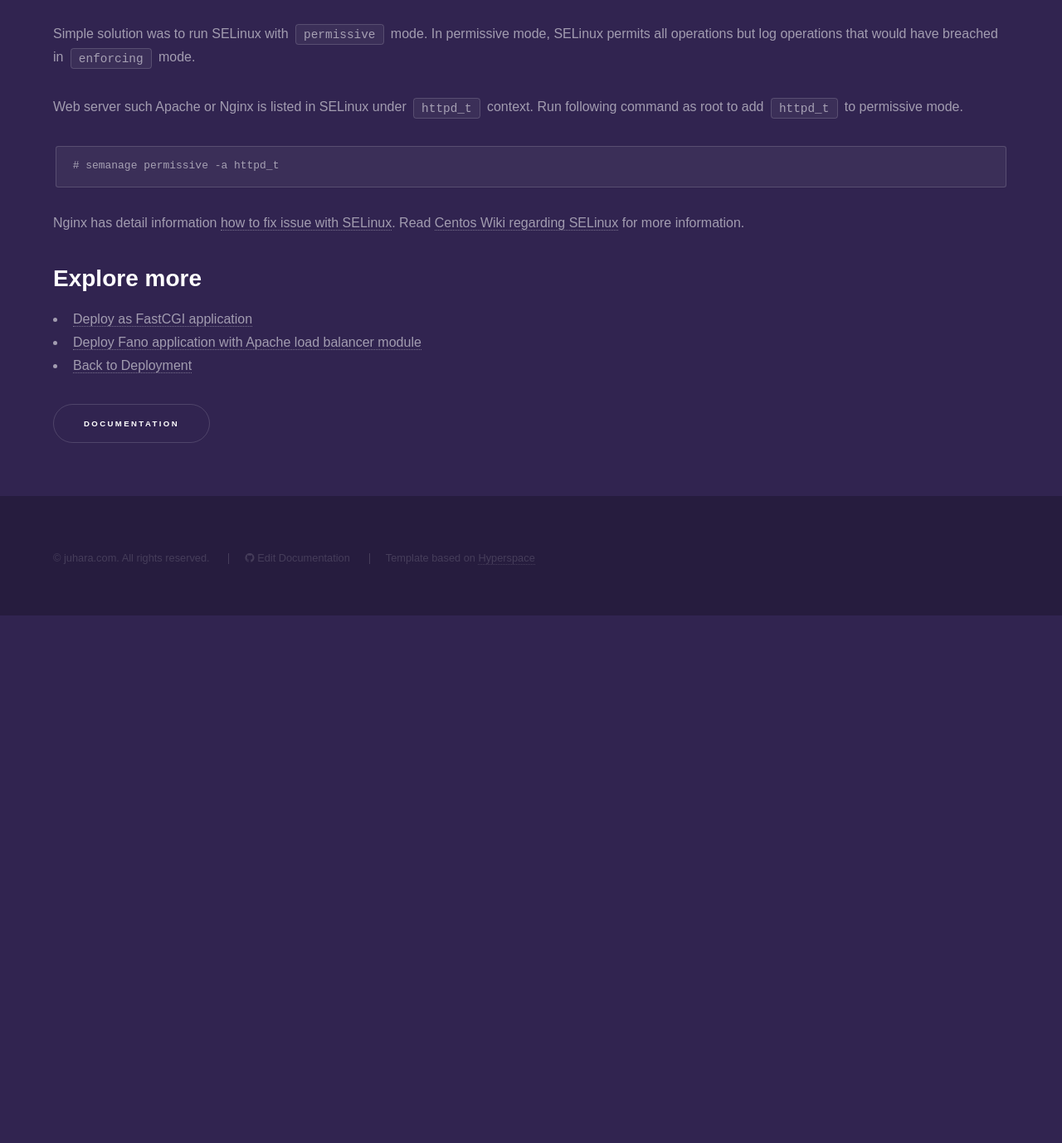
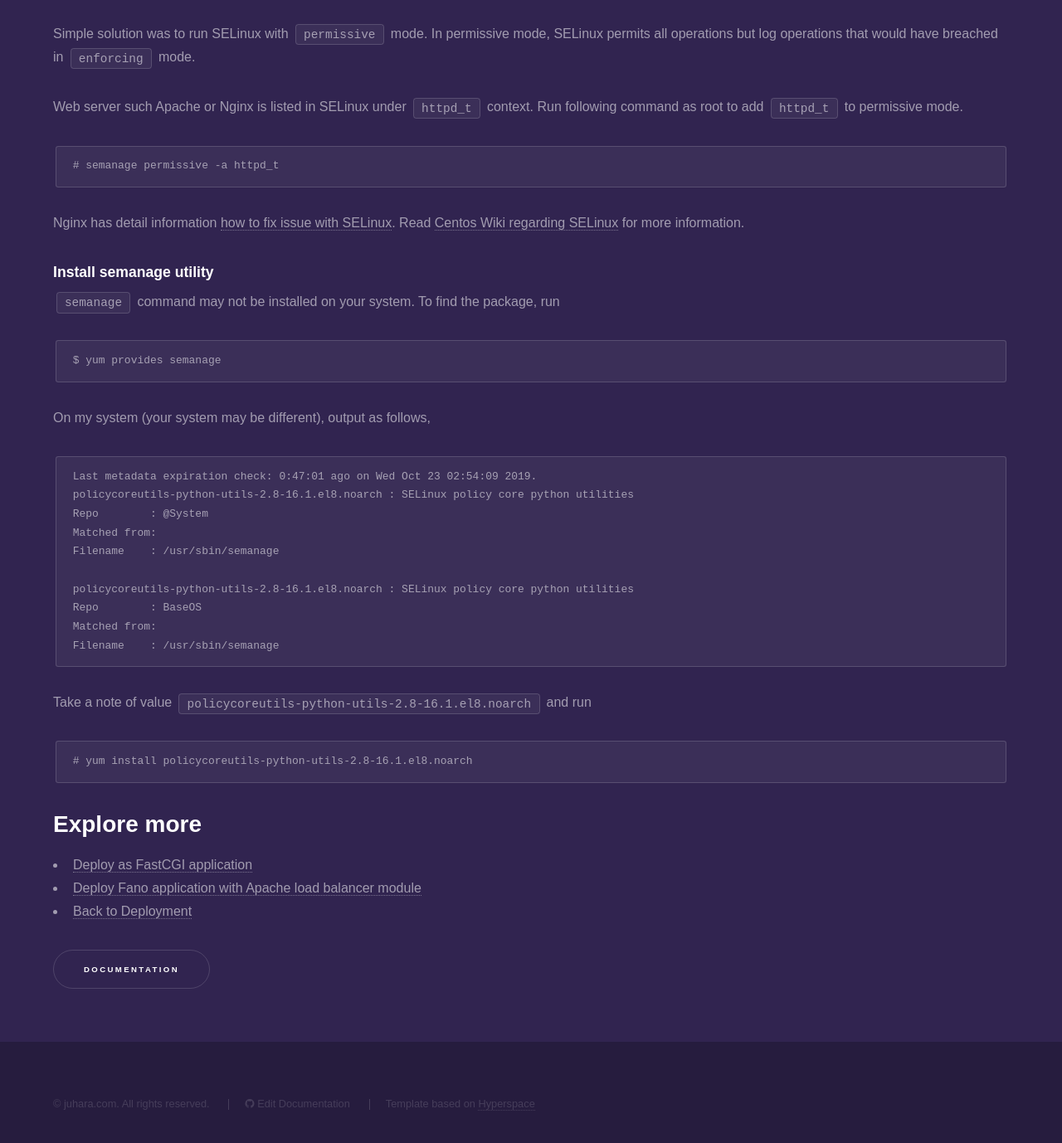
Before and after one commit to fanoframework/fanoframework.github.io, a Jekyll site: the page built from deployment/scgi/index.md, in a window 1280 px wide and 1400 px high, scrolled down 4323 px. Shown: the top 1378 px of the window at 83% size. Built offline with Jekyll 4.4.1, drawn with Linux system fonts in a browser that asks for light colours; our own code applies the rules of GitHub Pages for plain Markdown files; before the commit the page ends 5065 px from its top, so only the background shows below that.

Commit message:
add explanation about how to install semanage

````diff
--- a/deployment/scgi/index.md
+++ b/deployment/scgi/index.md
@@ -172,6 +172,33 @@ Web server such Apache or Nginx is listed in SELinux under `httpd_t` context. Ru
 
 Nginx has detail information [how to fix issue with SELinux](https://www.nginx.com/blog/using-nginx-plus-with-selinux/). Read [Centos Wiki regarding SELinux](https://wiki.centos.org/HowTos/SELinux) for more information.
 
+### Install semanage utility
+`semanage` command may not be installed on your system. To find the package, run
+
+```
+$ yum provides semanage
+```
+On my system (your system may be different), output as follows,
+
+```
+Last metadata expiration check: 0:47:01 ago on Wed Oct 23 02:54:09 2019.
+policycoreutils-python-utils-2.8-16.1.el8.noarch : SELinux policy core python utilities
+Repo        : @System
+Matched from:
+Filename    : /usr/sbin/semanage
+
+policycoreutils-python-utils-2.8-16.1.el8.noarch : SELinux policy core python utilities
+Repo        : BaseOS
+Matched from:
+Filename    : /usr/sbin/semanage
+```
+
+Take a note of value `policycoreutils-python-utils-2.8-16.1.el8.noarch` and run
+
+```
+# yum install policycoreutils-python-utils-2.8-16.1.el8.noarch
+```
+
 ## Explore more
 
 - [Deploy as FastCGI application](/deployment/fastcgi)
````
